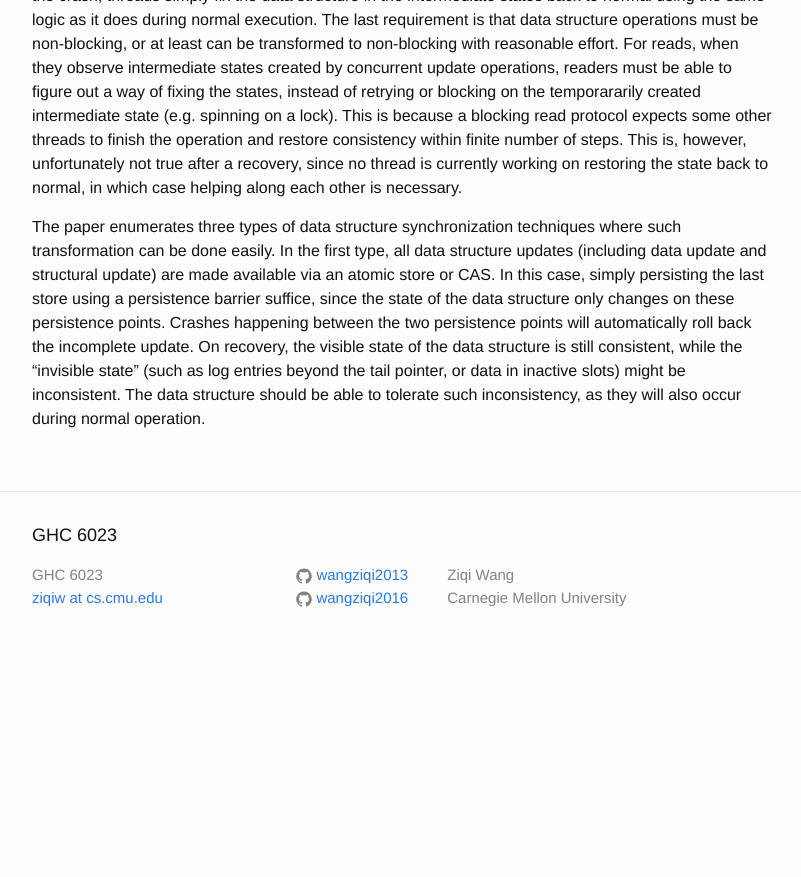
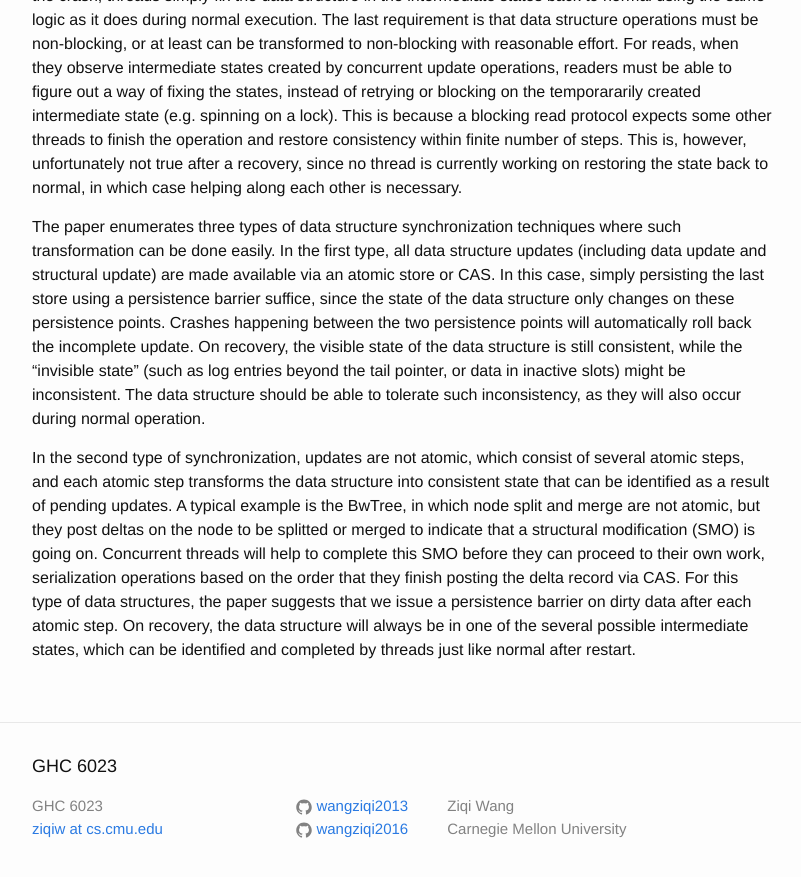
Before and after one commit to wangziqi2013/wangziqi2013.github.io, a Jekyll site: the page built from _posts/2019-11-19-recipe.markdown, in a window 1280 px wide and 900 px high, scrolled down 1729 px. Shown: the top 877 px of the window, without its empty margins (238-1039 px from the left). Built offline with Jekyll 4.4.1, drawn with Linux system fonts in a browser that asks for light colours; before the commit the page ends 2398 px from its top, so only the background shows below that.

Commit message:
Adding second type

```diff
--- a/_posts/2019-11-19-recipe.markdown
+++ b/_posts/2019-11-19-recipe.markdown
@@ -76,3 +76,12 @@ points will automatically roll back the incomplete update. On recovery, the visi
 consistent, while the "invisible state" (such as log entries beyond the tail pointer, or data in inactive slots) might
 be inconsistent. The data structure should be able to tolerate such inconsistency, as they will also occur during normal
 operation.
+
+In the second type of synchronization, updates are not atomic, which consist of several atomic steps, and each atomic
+step transforms the data structure into consistent state that can be identified as a result of pending updates. A typical
+example is the BwTree, in which node split and merge are not atomic, but they post deltas on the node to be splitted or
+merged to indicate that a structural modification (SMO) is going on. Concurrent threads will help to complete this SMO
+before they can proceed to their own work, serialization operations based on the order that they finish posting the
+delta record via CAS. For this type of data structures, the paper suggests that we issue a persistence barrier on dirty
+data after each atomic step. On recovery, the data structure will always be in one of the several possible intermediate
+states, which can be identified and completed by threads just like normal after restart.
```
